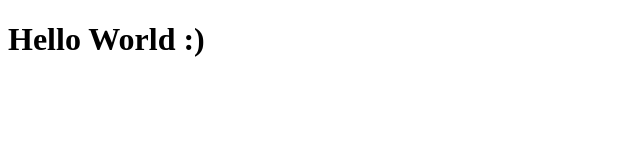
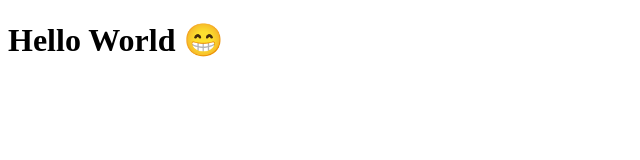
Before and after one commit to U-L-M-S/tabnews, a Next.js app: page / in a window 1280 px wide. Shown: the top 160 px of the page, without its empty margins (0-640 px from the left). Built offline with nearby package versions, Linux system fonts and the light colour scheme.

Commit message:
Change smiley face I just changed the smiley face from :) to 😄

```diff
--- a/pages/index.js
+++ b/pages/index.js
@@ -1,5 +1,5 @@
 function Home() {
-  return <h1>Hello World :)</h1>
+  return <h1>Hello World 😁</h1>
 }
 
 export default Home;
```
